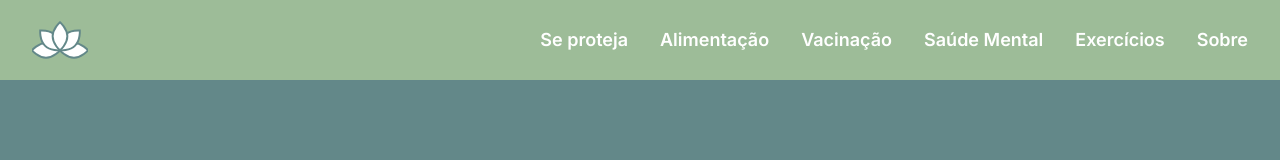
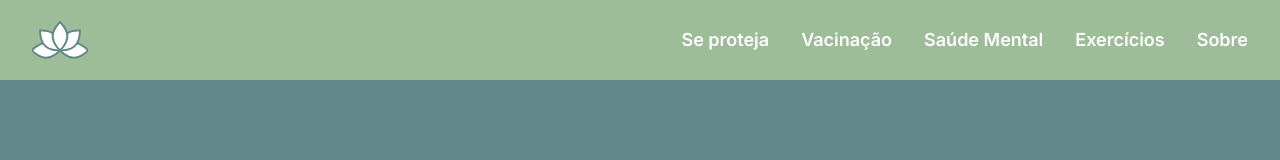
Before and after one commit to RyanAlvesz/mare, a website: page src/pages/exercicios.html in a window 1280 px wide. Shown: the top 160 px of the page. Drawn offline with Linux system fonts and the light colour scheme.

Commit message:
remove: feed page in header

```diff
--- a/src/pages/exercicios.html
+++ b/src/pages/exercicios.html
@@ -21,7 +21,6 @@
         </button>
         <ul class="flex gap-8 text-white font-semibold text-lg max-md:hidden">
             <li> <a href="./se-proteja.html" class="h-full flex hover:underline"> Se proteja </a> </li>
-            <li> <a href="./alimentacao.html" class="h-full flex hover:underline"> Alimentação </a> </li>
             <li> <a href="./vacinacao.html" class="h-full flex hover:underline"> Vacinação </a> </li>
             <li> <a href="./saude-mental.html" class="h-full flex hover:underline"> Saúde Mental </a> </li>
             <li> <a href="#" class="h-full flex hover:underline"> Exercícios </a> </li>
@@ -32,7 +31,6 @@
                 <img src="../img/close.svg" alt="Fechar Menu" class="w-full h-full">
             </button>
             <li> <a href="./se-proteja.html" class="h-full flex"> Se proteja </a> </li>
-            <li> <a href="./alimentacao.html" class="h-full flex"> Alimentação </a> </li>
             <li> <a href="./vacinacao.html" class="h-full flex"> Vacinação </a> </li>
             <li> <a href="./saude-mental.html" class="h-full flex"> Saúde Mental </a> </li>
             <li> <a href="#" class="h-full flex"> Exercícios </a> </li>
```
Also changed, not shown: src/pages/saude-mental.html (+0 -2 lines), src/pages/se-proteja.html (+0 -2 lines), src/pages/sobre.html (+0 -2 lines), src/pages/vacinacao.html (+0 -2 lines).
